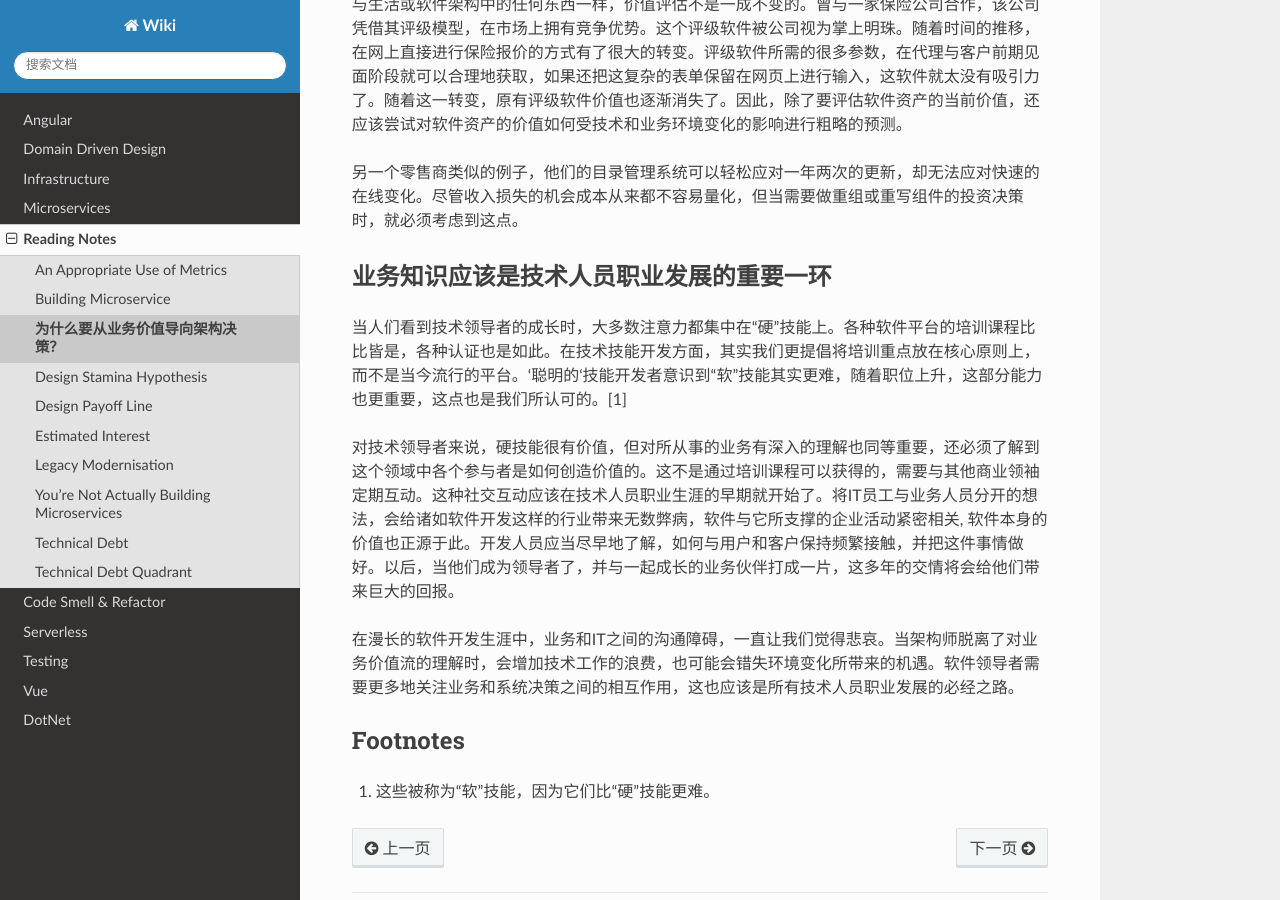
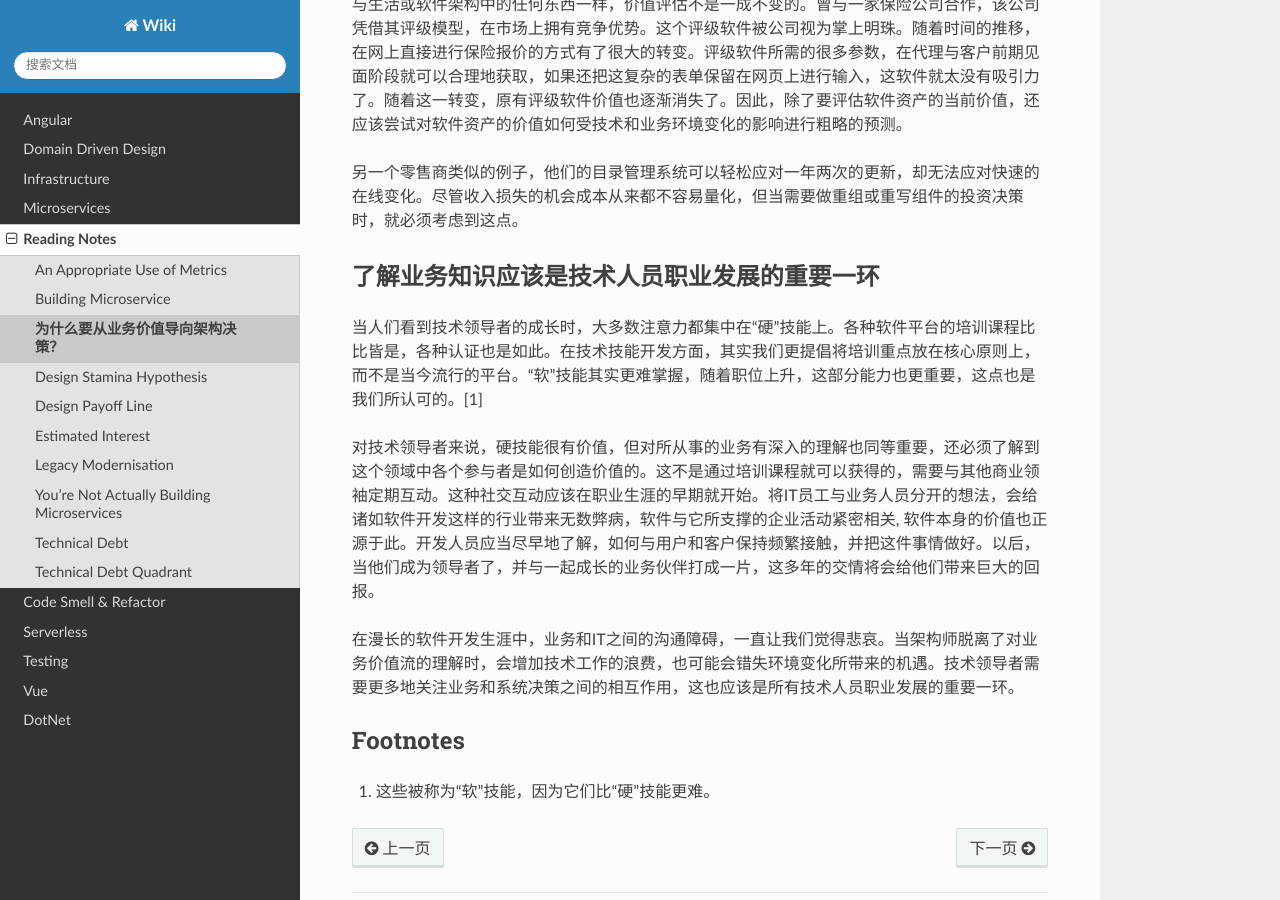
Before and after one commit to abigail830/Sphinx_wiki, a Sphinx documentation site: the page built from source/Reading/Business-Value-as-an-Architectural-Attribute.rst, in a window 1280 px wide and 900 px high, scrolled down 3060 px. Built offline with Sphinx 7.4.7 and the Read the Docs theme 2.0.0, drawn with Linux system fonts in a browser that asks for light colours.

Commit message:
Update Business-Value-as-an-Architectural-Attribute.rst

```diff
--- a/source/Reading/Business-Value-as-an-Architectural-Attribute.rst
+++ b/source/Reading/Business-Value-as-an-Architectural-Attribute.rst
@@ -70,14 +70,14 @@
 另一个零售商类似的例子，他们的目录管理系统可以轻松应对一年两次的更新，却无法应对快速的在线变化。尽管收入损失的机会成本从来都不容易量化，但当需要做重组或重写组件的投资决策时，就必须考虑到这点。
 
 
-业务知识应该是技术人员职业发展的重要一环
+了解业务知识应该是技术人员职业发展的重要一环
 ----------------------------------
 
-当人们看到技术领导者的成长时，大多数注意力都集中在“硬”技能上。各种软件平台的培训课程比比皆是，各种认证也是如此。在技术技能开发方面，其实我们更提倡将培训重点放在核心原则上，而不是当今流行的平台。‘聪明的‘技能开发者意识到“软”技能其实更难，随着职位上升，这部分能力也更重要，这点也是我们所认可的。[1]
+当人们看到技术领导者的成长时，大多数注意力都集中在“硬”技能上。各种软件平台的培训课程比比皆是，各种认证也是如此。在技术技能开发方面，其实我们更提倡将培训重点放在核心原则上，而不是当今流行的平台。“软”技能其实更难掌握，随着职位上升，这部分能力也更重要，这点也是我们所认可的。[1]
 
-对技术领导者来说，硬技能很有价值，但对所从事的业务有深入的理解也同等重要，还必须了解到这个领域中各个参与者是如何创造价值的。这不是通过培训课程可以获得的，需要与其他商业领袖定期互动。这种社交互动应该在技术人员职业生涯的早期就开始了。将IT员工与业务人员分开的想法，会给诸如软件开发这样的行业带来无数弊病，软件与它所支撑的企业活动紧密相关, 软件本身的价值也正源于此。开发人员应当尽早地了解，如何与用户和客户保持频繁接触，并把这件事情做好。以后，当他们成为领导者了，并与一起成长的业务伙伴打成一片，这多年的交情将会给他们带来巨大的回报。
+对技术领导者来说，硬技能很有价值，但对所从事的业务有深入的理解也同等重要，还必须了解到这个领域中各个参与者是如何创造价值的。这不是通过培训课程就可以获得的，需要与其他商业领袖定期互动。这种社交互动应该在职业生涯的早期就开始。将IT员工与业务人员分开的想法，会给诸如软件开发这样的行业带来无数弊病，软件与它所支撑的企业活动紧密相关, 软件本身的价值也正源于此。开发人员应当尽早地了解，如何与用户和客户保持频繁接触，并把这件事情做好。以后，当他们成为领导者了，并与一起成长的业务伙伴打成一片，这多年的交情将会给他们带来巨大的回报。
 
-在漫长的软件开发生涯中，业务和IT之间的沟通障碍，一直让我们觉得悲哀。当架构师脱离了对业务价值流的理解时，会增加技术工作的浪费，也可能会错失环境变化所带来的机遇。软件领导者需要更多地关注业务和系统决策之间的相互作用，这也应该是所有技术人员职业发展的必经之路。
+在漫长的软件开发生涯中，业务和IT之间的沟通障碍，一直让我们觉得悲哀。当架构师脱离了对业务价值流的理解时，会增加技术工作的浪费，也可能会错失环境变化所带来的机遇。技术领导者需要更多地关注业务和系统决策之间的相互作用，这也应该是所有技术人员职业发展的重要一环。
 
 
 Footnotes
```
